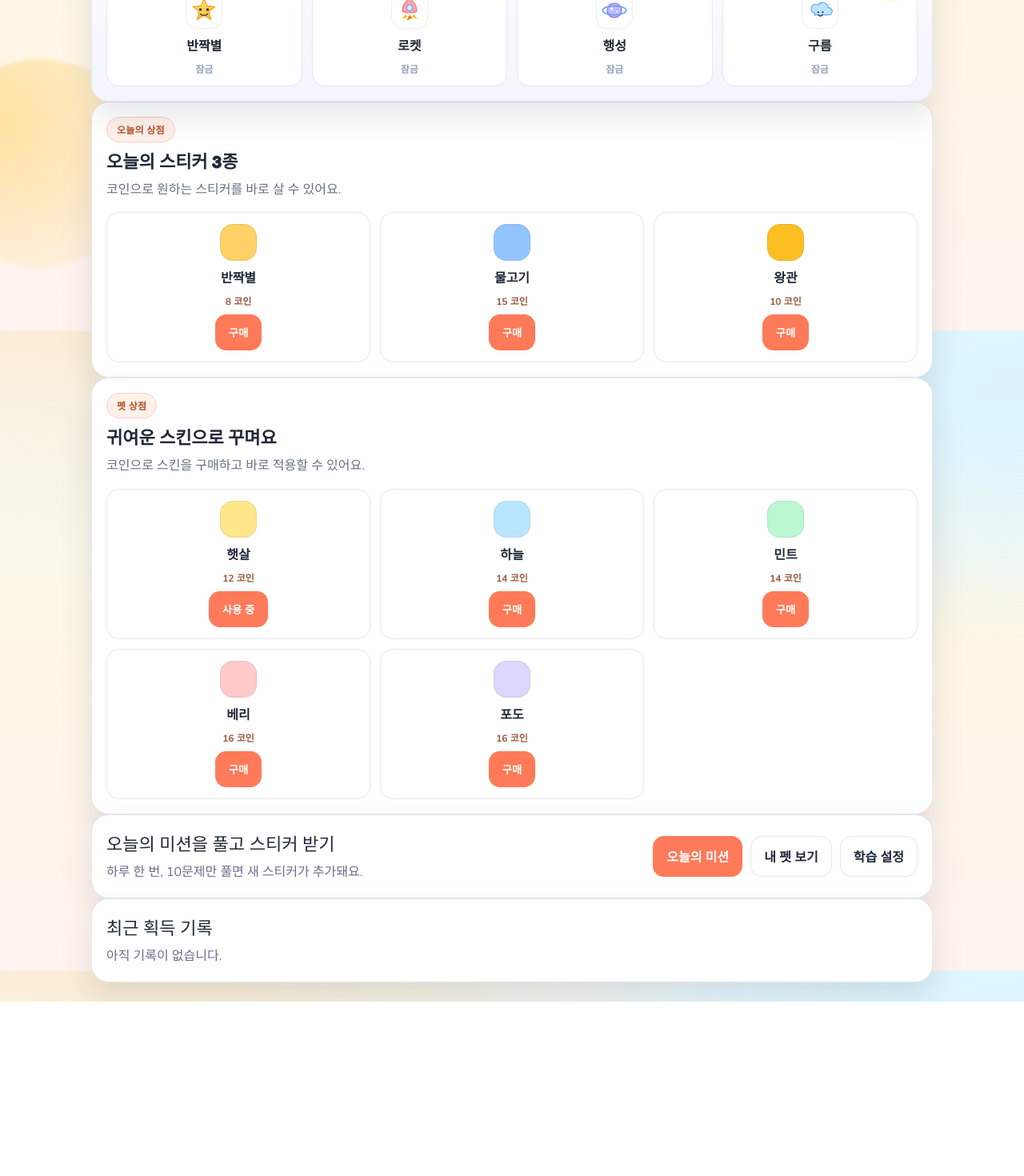
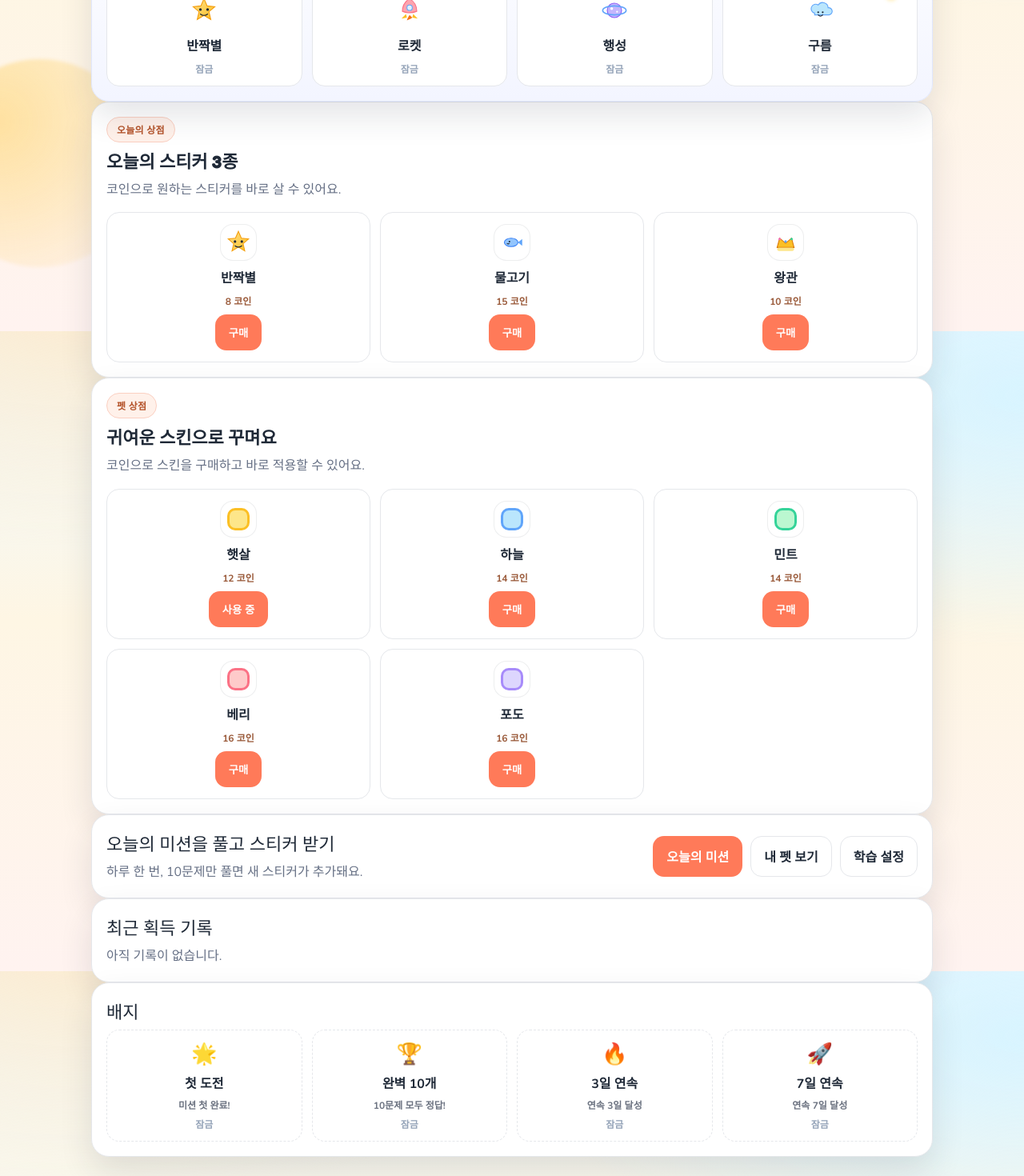
Before and after one commit to yorungyi/PlayBono, a Next.js app: page /rewards in a window 1280 px wide. Shown: the part 386-1856 px from the top of the page at 80% size. Before the commit the page ends 1638 px from the top, so only its background shows below. Built offline with nearby package versions, Linux system fonts and the light colour scheme.

Commit message:
feat: add badges, previews, and playful mission UI

```diff
--- a/src/app/globals.css
+++ b/src/app/globals.css
@@ -137,7 +137,23 @@ a{color:inherit; text-decoration:none}
 @media(min-width:900px){ .grid2{grid-template-columns:1.2fr .8fr} }
 
 .missionWrap{display:grid; gap:18px}
-.missionHeaderCard{padding:18px 20px; background:linear-gradient(180deg, #ffffff 0%, #fff5ea 100%); border:1px solid #ffe2cd}
+.missionWrap.missionPlay{position:relative}
+.missionWrap.missionPlay::before{
+  content:"";
+  position:absolute; inset:-20px -10px auto auto; width:200px; height:200px; opacity:.5;
+  background:
+    radial-gradient(circle, #fcd34d 0 6px, transparent 7px),
+    radial-gradient(circle, #93c5fd 0 6px, transparent 7px),
+    radial-gradient(circle, #86efac 0 5px, transparent 6px),
+    radial-gradient(circle, #fca5a5 0 5px, transparent 6px);
+}
+.missionHeaderCard{padding:18px 20px; background:linear-gradient(180deg, #ffffff 0%, #fff5ea 100%); border:1px solid #ffe2cd; position:relative; overflow:hidden}
+.missionHeaderCard.missionFestive{
+  background:
+    radial-gradient(220px 120px at 10% -20%, #ffe4d6 0%, rgba(255,228,214,0) 70%),
+    radial-gradient(200px 120px at 90% 0%, #e0f2fe 0%, rgba(224,242,254,0) 70%),
+    linear-gradient(180deg, #ffffff 0%, #fff7ef 100%);
+}
 .missionHeaderTop{display:flex; align-items:center; justify-content:space-between; gap:14px; flex-wrap:wrap}
 .missionStamp{
   font-family:var(--font-title);
@@ -193,6 +209,7 @@ a{color:inherit; text-decoration:none}
   background:#ffb703; border-color:#ffb703; box-shadow:0 4px 10px rgba(255,183,3,.35);
 }
 .missionQuestionCard{padding:20px; position:relative; overflow:hidden}
+.missionQuestionCard{background:linear-gradient(180deg, #ffffff 0%, #fef3c7 120%); border:1px solid #fde68a}
 .missionQuestionCard::after{
   content:"";
   position:absolute; right:-60px; top:-60px;
@@ -243,14 +260,16 @@ a{color:inherit; text-decoration:none}
 .missionBubble{
   display:inline-flex; align-items:center; justify-content:center;
   width:84px; height:36px; border-radius:999px;
-  background:#eaf7ff; border:1px solid #cfe9ff;
-  font-weight:900; color:#2563eb;
+  background:linear-gradient(90deg, #e0f2fe, #fff7ed); border:1px solid #cfe9ff;
+  font-weight:900; color:#2563eb; box-shadow:0 6px 12px rgba(59,130,246,.15);
+  animation: bob 2.2s ease-in-out infinite;
 }
 .missionText{
   font-family:var(--font-title);
   font-size:36px;
   font-weight:900;
   letter-spacing:-0.5px;
+  color:#1f2937;
 }
 .missionAnswerRow{display:flex; gap:10px; align-items:center; flex-wrap:wrap; margin-top:8px; position:relative; z-index:1}
 .missionInput{flex:1 1 180px; font-size:18px}
@@ -258,6 +277,18 @@ a{color:inherit; text-decoration:none}
 .missionTip{
   margin-top:12px; padding:10px 12px; border-radius:14px;
   background:#fff7ef; border:1px dashed #ffd1b3; color:#9a5a3a; font-weight:700;
+}
+.missionInput{background:#fffaf5}
+.missionDecor{position:absolute; right:12px; top:12px; display:flex; gap:6px}
+.missionDecor .spark{
+  width:10px; height:10px; border-radius:50%; background:#fcd34d;
+  animation: sparkle 1.6s ease-in-out infinite;
+}
+.missionDecor .spark.b{background:#93c5fd; animation-delay:.2s}
+.missionDecor .spark.c{background:#86efac; animation-delay:.4s}
+@keyframes sparkle{
+  0%,100%{transform:scale(1); opacity:.9}
+  50%{transform:scale(1.4); opacity:.6}
 }
 .missionSideCard{padding:18px}
 .missionMarks{display:flex; gap:8px; flex-wrap:wrap}
@@ -280,6 +311,9 @@ a{color:inherit; text-decoration:none}
 .missionError{padding:20px; border:1px solid #ffd1d1; background:linear-gradient(180deg, #fff 0%, #fff5f5 100%)}
 .missionResult{padding:20px}
 .missionResult{position:relative; overflow:hidden}
+.missionResult.theme-space{border:1px solid #e0e7ff; background:linear-gradient(180deg, #ffffff 0%, #f3f5ff 100%)}
+.missionResult.theme-ocean{border:1px solid #bae6fd; background:linear-gradient(180deg, #ffffff 0%, #e0f2fe 100%)}
+.missionResult.theme-forest{border:1px solid #bbf7d0; background:linear-gradient(180deg, #ffffff 0%, #ecfccb 100%)}
 .missionResult::before{
   content:"";
   position:absolute; inset:-20% -10% auto auto; width:260px; height:260px; opacity:.6;
@@ -359,6 +393,7 @@ a{color:inherit; text-decoration:none}
   display:flex; align-items:center; justify-content:center; background:#fff;
 }
 .stickerIcon img{width:36px; height:36px; display:block}
+.stickerBtn{border:0; background:transparent; padding:0; cursor:pointer}
 .stickerName{font-weight:900}
 .stickerLock{font-size:12px; color:#94a3b8; font-weight:800}
 .rewardsCTA{padding:18px; display:flex; align-items:center; justify-content:space-between; gap:14px; flex-wrap:wrap}
@@ -369,7 +404,15 @@ a{color:inherit; text-decoration:none}
   padding:14px; border-radius:16px; border:1px solid #e5e7eb; background:#fff;
   display:grid; gap:8px; justify-items:center; text-align:center;
 }
-.shopIcon{width:46px; height:46px; border-radius:16px; border:1px solid rgba(31,41,55,.08)}
+.shopIcon{
+  width:46px; height:46px; border-radius:16px; border:1px solid rgba(31,41,55,.08);
+  display:flex; align-items:center; justify-content:center; background:#fff; cursor:pointer;
+}
+.shopIcon img{width:34px; height:34px}
+.skinPreview{
+  width:28px; height:28px; border-radius:10px; border:3px solid #e5e7eb; display:block;
+}
+.skinPreview.big{width:70px; height:70px; border-radius:20px}
 .shopName{font-weight:900}
 .shopPrice{font-size:12px; font-weight:800; color:#9a5a3a}
 .toast{
@@ -384,6 +427,33 @@ a{color:inherit; text-decoration:none}
 .logItem{padding:10px 12px; border:1px solid #e5e7eb; border-radius:14px; background:#fff}
 .logTitle{font-weight:900}
 .logMeta{font-size:12px; color:#6b7280; font-weight:700}
+.rewardsBadges{padding:18px}
+.badgeGrid{display:grid; gap:12px; grid-template-columns:repeat(2, 1fr); margin-top:8px}
+@media(min-width:700px){ .badgeGrid{grid-template-columns:repeat(4, 1fr)} }
+.badgeCard{
+  padding:12px; border-radius:16px; border:1px dashed #e5e7eb; background:#fff;
+  display:grid; gap:6px; justify-items:center; text-align:center;
+}
+.badgeCard.owned{border-style:solid; border-color:#fde68a; background:linear-gradient(180deg, #fff 0%, #fff8e1 100%)}
+.badgeIcon{font-size:26px}
+.badgeName{font-weight:900}
+.badgeDesc{font-size:12px; color:#6b7280; font-weight:700}
+.badgeLock{font-size:12px; color:#94a3b8; font-weight:800}
+
+.previewOverlay{
+  position:fixed; inset:0; background:rgba(15,23,42,.35);
+  display:flex; align-items:center; justify-content:center; z-index:50;
+}
+.previewCard{
+  width:min(360px, 92vw); background:#fff; border-radius:20px; padding:18px;
+  border:1px solid #e5e7eb; box-shadow:0 20px 40px rgba(15,23,42,.2);
+}
+.previewArt{
+  margin:12px 0; width:100%; height:140px; border-radius:16px;
+  background:linear-gradient(180deg, #fff 0%, #f8fafc 100%);
+  display:flex; align-items:center; justify-content:center;
+}
+.previewArt img{width:90px; height:90px}
 @keyframes toastIn{
   from{transform:translateX(-50%) translateY(6px); opacity:0}
   to{transform:translateX(-50%) translateY(0); opacity:1}
--- a/src/app/rewards/page.tsx
+++ b/src/app/rewards/page.tsx
@@ -2,13 +2,14 @@
 
 import Link from "next/link";
 import { useMemo, useState } from "react";
-import { getDailyShop, loadRewards, buySticker, STICKER_CATALOG, PET_SKINS, buySkin, setActiveSkin } from "@/lib/offline";
+import { getDailyShop, loadRewards, buySticker, STICKER_CATALOG, PET_SKINS, buySkin, setActiveSkin, BADGES } from "@/lib/offline";
 import { ymd } from "@/lib/quiz";
 
 export default function RewardsPage(){
   const [rewards, setRewards] = useState(loadRewards());
   const [theme, setTheme] = useState<"space"|"ocean"|"forest">("space");
   const [toast, setToast] = useState<string | null>(null);
+  const [preview, setPreview] = useState<{ type: "sticker" | "skin"; id: string } | null>(null);
   const today = useMemo(()=>ymd(new Date()), []);
   const shopItems = useMemo(()=>getDailyShop(today, 3), [today]);
 
@@ -69,9 +70,9 @@ export default function RewardsPage(){
         <div className="rewardsGrid">
           {stickers.map((s)=>(
             <div key={s.id} className={"stickerCard" + (rewards.stickers.includes(s.id) ? " owned" : "")}>
-              <div className="stickerIcon">
+              <button className="stickerIcon stickerBtn" onClick={()=>setPreview({ type: "sticker", id: s.id })} aria-label={`${s.name} 크게 보기`}>
                 <img src={s.image} alt={s.name} />
-              </div>
+              </button>
               <div className="stickerName">{s.name}</div>
               {!rewards.stickers.includes(s.id) && <div className="stickerLock">잠금</div>}
             </div>
@@ -92,7 +93,9 @@ export default function RewardsPage(){
             const owned = rewards.stickers.includes(item.id);
             return (
               <div key={item.id} className="shopCard">
-                <div className="shopIcon" style={{background: sticker.color}} />
+                <button className="shopIcon" onClick={()=>setPreview({ type: "sticker", id: sticker.id })} aria-label={`${sticker.name} 크게 보기`}>
+                  <img src={sticker.image} alt={sticker.name} />
+                </button>
                 <div className="shopName">{sticker.name}</div>
                 <div className="shopPrice">{item.price} 코인</div>
                 <button className="btn btnPrimary" disabled={owned} onClick={()=>handleBuy(item.id, item.price)}>
@@ -116,7 +119,9 @@ export default function RewardsPage(){
             const active = rewards.activeSkin === s.id;
             return (
               <div key={s.id} className="shopCard">
-                <div className="shopIcon" style={{background: s.color}} />
+                <button className="shopIcon" onClick={()=>setPreview({ type: "skin", id: s.id })} aria-label={`${s.name} 스킨 크게 보기`}>
+                  <span className="skinPreview" style={{background: s.color, borderColor: s.accent}} />
+                </button>
                 <div className="shopName">{s.name}</div>
                 <div className="shopPrice">{s.price} 코인</div>
                 {owned ? (
@@ -167,6 +172,58 @@ export default function RewardsPage(){
           </div>
         )}
       </div>
+      <div className="card rewardsBadges">
+        <div className="h2">배지</div>
+        <div className="badgeGrid">
+          {BADGES.map(b => {
+            const owned = rewards.badges.includes(b.id);
+            return (
+              <div key={b.id} className={"badgeCard" + (owned ? " owned" : "")}>
+                <div className="badgeIcon">{b.icon}</div>
+                <div className="badgeName">{b.name}</div>
+                <div className="badgeDesc">{b.desc}</div>
+                {!owned && <div className="badgeLock">잠금</div>}
+              </div>
+            );
+          })}
+        </div>
+      </div>
+      {preview && (
+        <div className="previewOverlay" onClick={()=>setPreview(null)}>
+          <div className="previewCard" onClick={(e)=>e.stopPropagation()}>
+            {preview.type === "sticker" ? (() => {
+              const s = STICKER_CATALOG.find(x => x.id === preview.id);
+              if (!s) return null;
+              return (
+                <>
+                  <div className="h2">스티커 미리보기</div>
+                  <div className="previewArt">
+                    <img src={s.image} alt={s.name} />
+                  </div>
+                  <div className="h3">{s.name}</div>
+                  <div className="small">테마: {s.theme === "space" ? "우주" : s.theme === "ocean" ? "바다" : "숲"}</div>
+                </>
+              );
+            })() : (() => {
+              const s = PET_SKINS.find(x => x.id === preview.id);
+              if (!s) return null;
+              return (
+                <>
+                  <div className="h2">스킨 미리보기</div>
+                  <div className="previewArt">
+                    <span className="skinPreview big" style={{background: s.color, borderColor: s.accent}} />
+                  </div>
+                  <div className="h3">{s.name}</div>
+                  <div className="small">{s.price} 코인</div>
+                </>
+              );
+            })()}
+            <div style={{display:"flex", justifyContent:"flex-end", marginTop:14}}>
+              <button className="btn btnPrimary" onClick={()=>setPreview(null)}>닫기</button>
+            </div>
+          </div>
+        </div>
+      )}
       {toast && <div className="toast">{toast}</div>}
     </main>
   );
--- a/src/lib/offline.ts
+++ b/src/lib/offline.ts
@@ -16,6 +16,7 @@ export type RewardState = {
   skins: string[];
   activeSkin?: string;
   logs: RewardLog[];
+  badges: string[];
 };
 
 export type RewardLog = {
@@ -27,6 +28,13 @@ export type RewardLog = {
   stickerId?: string;
   skinId?: string;
 };
+
+export const BADGES: { id: string; name: string; desc: string; icon: string }[] = [
+  { id: "first", name: "첫 도전", desc: "미션 첫 완료!", icon: "🌟" },
+  { id: "perfect", name: "완벽 10개", desc: "10문제 모두 정답!", icon: "🏆" },
+  { id: "streak3", name: "3일 연속", desc: "연속 3일 달성", icon: "🔥" },
+  { id: "streak7", name: "7일 연속", desc: "연속 7일 달성", icon: "🚀" },
+];
 
 export const PET_SKINS: { id: string; name: string; price: number; color: string; accent: string }[] = [
   { id: "sunny", name: "햇살", price: 12, color: "#fde68a", accent: "#fbbf24" },
@@ -59,7 +67,7 @@ type LocalState = {
 };
 
 const LS_KEY = "playbono:v1";
-const defaultRewards: RewardState = { coins: 0, stickers: [], lastDailyRewardYmd: "", skins: ["sunny"], activeSkin: "sunny", logs: [] };
+const defaultRewards: RewardState = { coins: 0, stickers: [], lastDailyRewardYmd: "", skins: ["sunny"], activeSkin: "sunny", logs: [], badges: [] };
 
 function readState(): LocalState {
   if (typeof window === "undefined") {
@@ -77,6 +85,10 @@ function readState(): LocalState {
     if (!parsed.user) parsed.user = defaultUserDoc;
     if (!parsed.daily) parsed.daily = {};
     if (!parsed.rewards) parsed.rewards = defaultRewards;
+    if (!parsed.rewards.logs) parsed.rewards.logs = [];
+    if (!parsed.rewards.skins) parsed.rewards.skins = ["sunny"];
+    if (!parsed.rewards.activeSkin) parsed.rewards.activeSkin = "sunny";
+    if (!parsed.rewards.badges) parsed.rewards.badges = [];
     return parsed;
   } catch {
     const fresh: LocalState = { uid: makeUid(), user: defaultUserDoc, daily: {}, rewards: defaultRewards };
@@ -159,6 +171,15 @@ export function addSticker(id: string) {
   return state.rewards;
 }
 
+export function addBadge(id: string) {
+  const state = readState();
+  if (!state.rewards.badges.includes(id)) {
+    state.rewards.badges.push(id);
+    writeState(state);
+  }
+  return state.rewards;
+}
+
 export function buySkin(id: string, price: number) {
   const state = readState();
   if (state.rewards.coins < price) return { ok: false, rewards: state.rewards };
@@ -233,6 +254,7 @@ export function buySticker(id: string, price: number) {
     state.rewards.stickers.push(id);
   }
   state.rewards.coins -= price;
+  state.rewards.logs.unshift({ id: `sticker-${id}-${Date.now()}`, type: "sticker", title: "스티커 구매", dateYmd: new Date().toISOString().slice(0,10), stickerId: id, coins: -price });
   writeState(state);
   return { ok: true, rewards: state.rewards };
 }
```
Also changed, not shown: src/app/mission/daily/page.tsx (+20 -4 lines).
